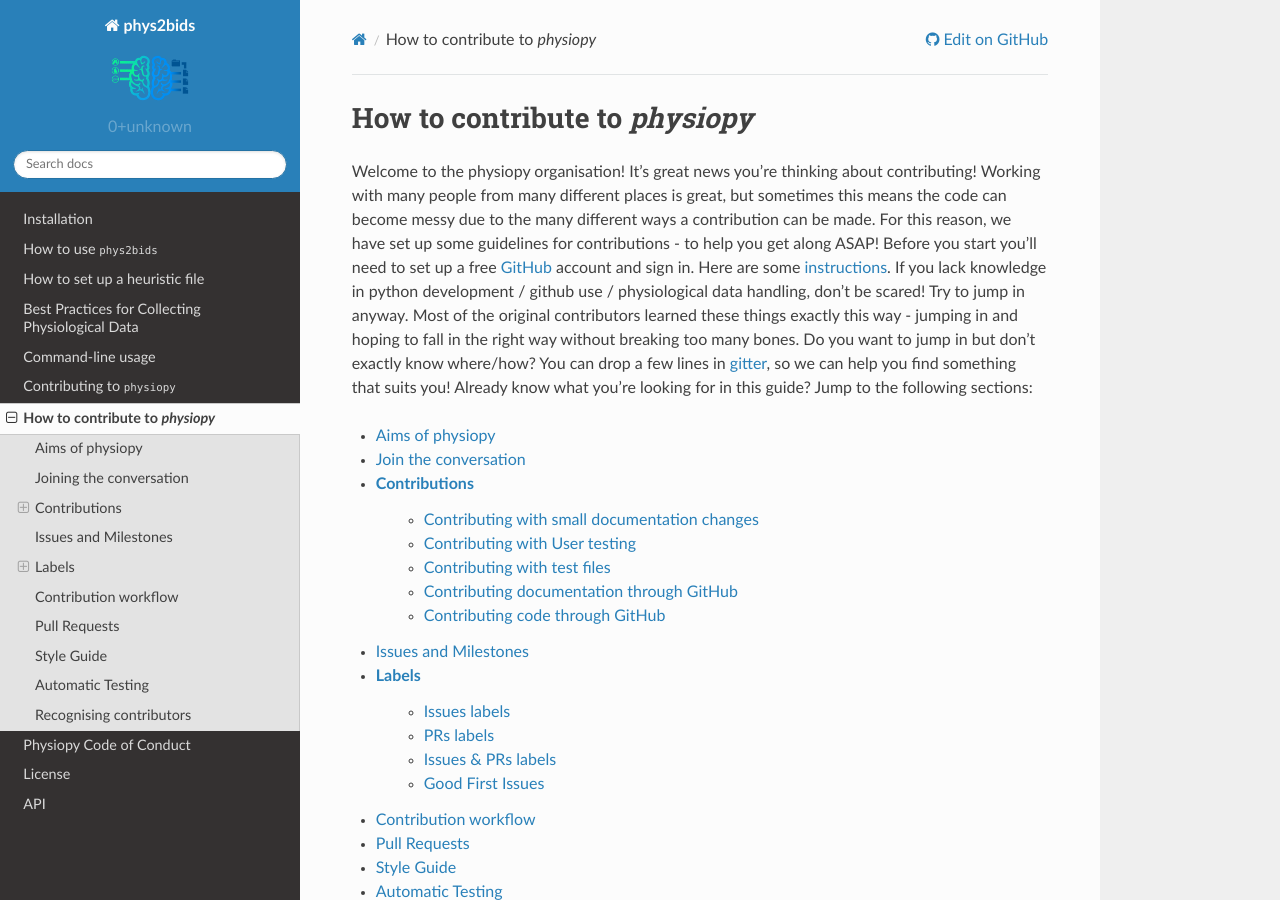
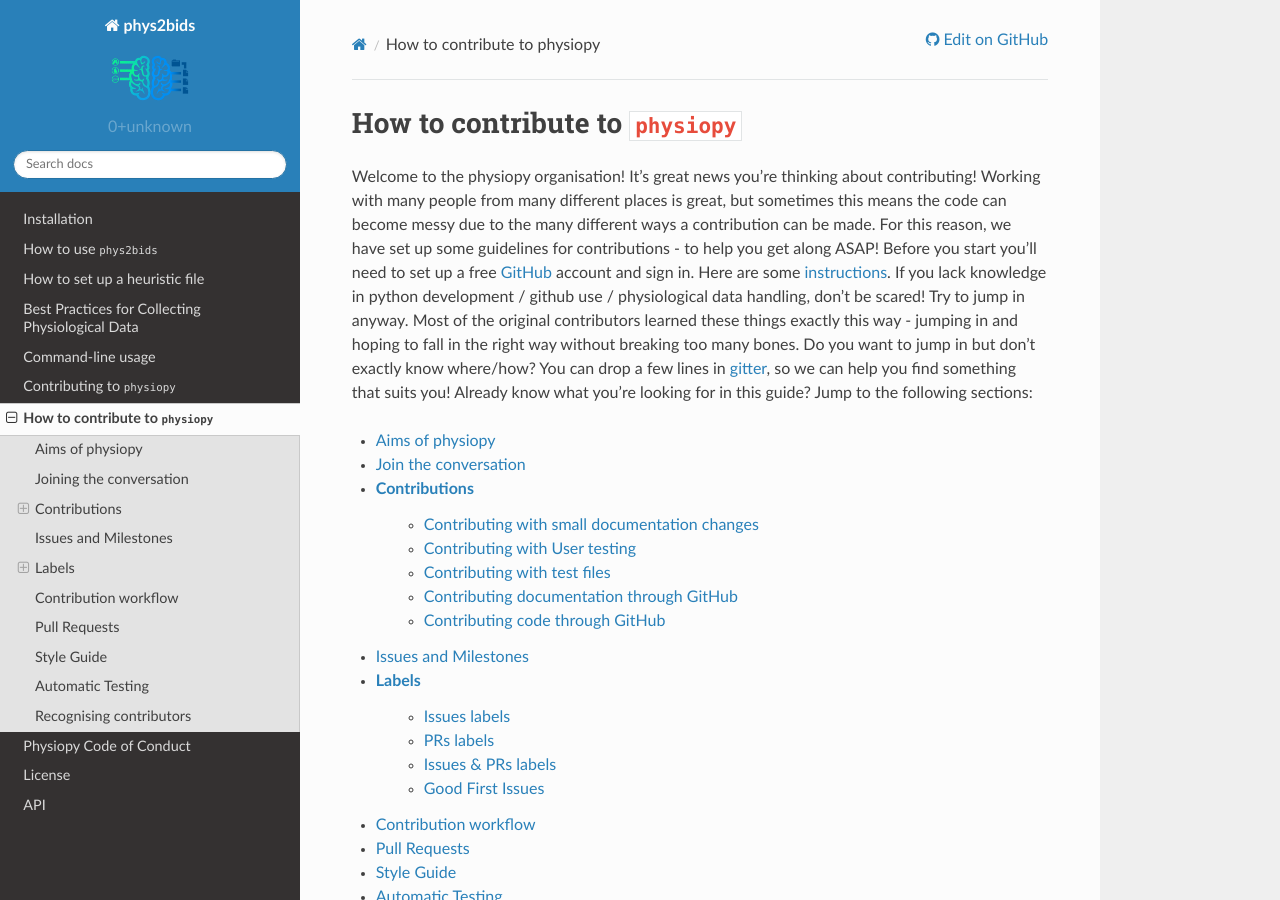
Before and after one commit to physiopy/phys2bids, a Sphinx documentation site: the page built from docs/contributorfile.rst, in a window 1280 px wide and 900 px high. Built offline with Sphinx 7.4.7 and the Read the Docs theme 2.0.0, drawn with Linux system fonts in a browser that asks for light colours.

```diff
--- a/docs/contributorfile.rst
+++ b/docs/contributorfile.rst
@@ -1,8 +1,8 @@
 .. _contributorfile:
 
-===============================
-How to contribute to `physiopy`
-===============================
+=================================
+How to contribute to ``physiopy``
+=================================
 Welcome to the physiopy organisation! It’s great news you’re thinking about contributing!
 Working with many people from many different places is great, but sometimes this means the code can become messy due to the many different ways a contribution can be made. For this reason, we have set up some guidelines for contributions - to help you get along ASAP!
 Before you start you'll need to set up a free `GitHub <https://github.com/>`_ account and sign in. Here are some `instructions <https://help.github.com/articles/signing-up-for-a-new-github-account>`_.
```
